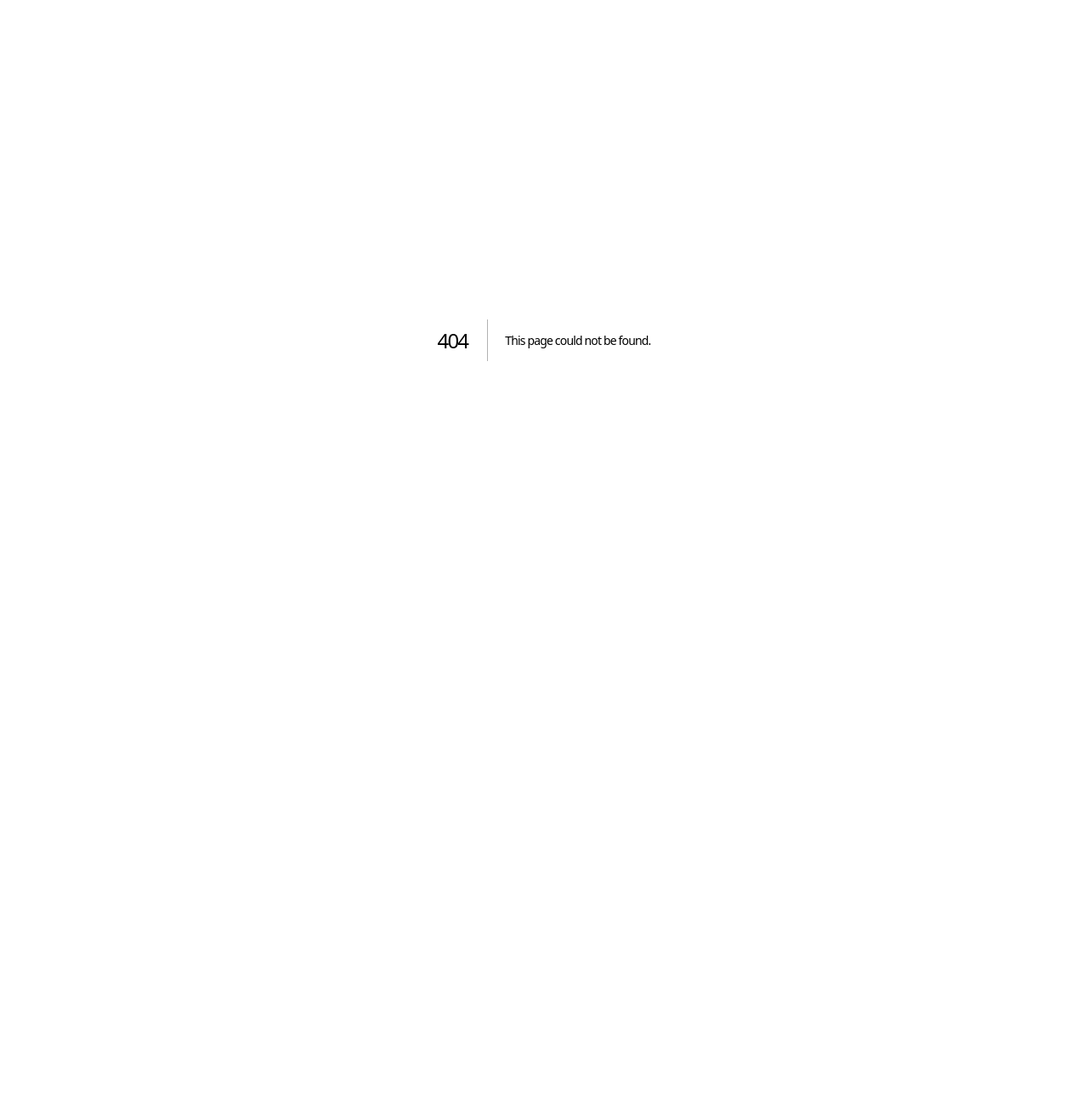
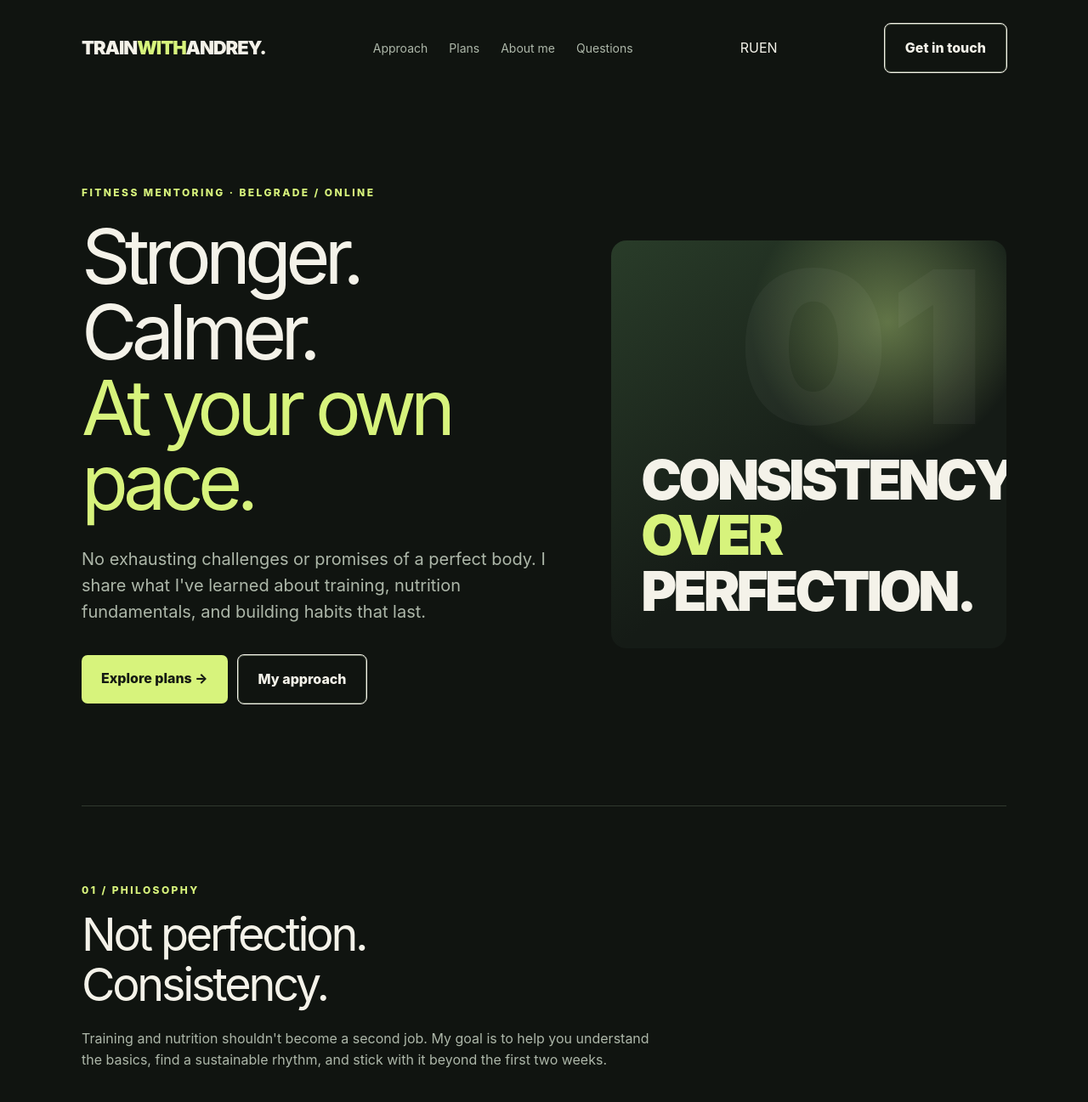
Before and after one commit to AndreyChursin/ac-fitness, a Next.js app: page /en in a window 1280 px wide. Before the commit this address had no page. Shown: the top 1297 px of the page at 85% size. Before the commit the page ends 800 px from the top, so only its background shows below. Built offline with nearby package versions, Linux system fonts and the light colour scheme.

Commit message:
Add English localization

```diff
--- /dev/null
+++ b/src/app/en/page.tsx
@@ -0,0 +1,209 @@
+import Link from "next/link";
+
+const copy = {
+  "nav": [
+    "Approach",
+    "Plans",
+    "About me",
+    "Questions",
+    "Get in touch"
+  ],
+  "eyebrow": "Fitness mentoring · Belgrade / online",
+  "hero": [
+    "Stronger.",
+    "Calmer.",
+    "At your own pace."
+  ],
+  "lead": "No exhausting challenges or promises of a perfect body. I share what I've learned about training, nutrition fundamentals, and building habits that last.",
+  "actions": [
+    "Explore plans →",
+    "My approach"
+  ],
+  "approach": {
+    "eyebrow": "01 / Philosophy",
+    "title": [
+      "Not perfection.",
+      "Consistency."
+    ],
+    "sub": "Training and nutrition shouldn't become a second job. My goal is to help you understand the basics, find a sustainable rhythm, and stick with it beyond the first two weeks.",
+    "cards": [
+      [
+        "Habits",
+        "Realistic goals, consistency, and working through the obstacles that hold you back."
+      ],
+      [
+        "Mindful training",
+        "Understanding general principles of training load, recovery, and tracking progress."
+      ],
+      [
+        "Balanced nutrition",
+        "Talking about calories, protein, and eating habits without rigid restrictions or therapeutic diets."
+      ]
+    ]
+  },
+  "services": {
+    "eyebrow": "02 / Plans",
+    "title": "Simple and affordable.",
+    "sub": "A small fee for my time, attention, and personal experience. No expensive subscriptions or pushy sales.",
+    "cards": [
+      {
+        "tag": "ONE TIME",
+        "name": "A useful conversation",
+        "price": "800 RSD",
+        "unit": "/ 30 min",
+        "items": [
+          "Discuss goals and habits",
+          "Answers to your questions",
+          "General guidance and resources"
+        ],
+        "cta": "Let's talk"
+      },
+      {
+        "tag": "START HERE",
+        "name": "Basic Mentor",
+        "price": "1,500 RSD",
+        "unit": "/ month",
+        "items": [
+          "Weekly goal check-in",
+          "Support by message",
+          "Habit tracking"
+        ],
+        "cta": "Choose Basic →"
+      },
+      {
+        "tag": "MORE SUPPORT",
+        "name": "Personal Mentor",
+        "price": "3,000 RSD",
+        "unit": "/ month",
+        "items": [
+          "Everything in Basic",
+          "Two 30-minute calls",
+          "Review of progress and challenges"
+        ],
+        "cta": "Choose Personal"
+      }
+    ],
+    "note": "This is educational mentoring based on personal experience, not medical care or professional personal training. Plans do not include individualized exercise prescriptions or therapeutic diets."
+  },
+  "about": {
+    "eyebrow": "03 / About me",
+    "title": "Hi, I'm Andrey.",
+    "paragraphs": [
+      "I'm a software developer, and training has become part of my everyday life. I like a systematic approach: observe, measure progress, learn, and gradually improve habits.",
+      "I don't claim to be a certified personal trainer or dietitian. I share what I've learned and tried myself, and help others stay consistent."
+    ],
+    "quote": "“A good system works even when motivation doesn't.”"
+  },
+  "faq": {
+    "eyebrow": "04 / FAQ",
+    "title": "Frequently asked questions",
+    "items": [
+      [
+        "Is mentoring suitable for beginners?",
+        "Yes, if you're looking for general knowledge, support, and help with habits. For personalized exercise technique or training loads, consult a qualified trainer."
+      ],
+      [
+        "Do you create personalized workout plans or diets?",
+        "No. We can discuss general principles of training and nutrition, but I don't prescribe individualized training loads, therapeutic diets, or medical advice."
+      ],
+      [
+        "Can we work together online?",
+        "Yes. We can communicate through messages and calls wherever you live."
+      ],
+      [
+        "What happens during the first meeting?",
+        "You tell me about your goals, we discuss expectations, and decide whether this format would be useful for you."
+      ]
+    ]
+  },
+  "contact": {
+    "eyebrow": "05 / Ready to start?",
+    "title": "You don't need a perfect Monday. You can start today.",
+    "body": "Tell me what you'd like to achieve and what's getting in your way. We'll discuss whether this approach fits.",
+    "cta": "Message Andrey →",
+    "placeholder": "This is a demo email address — replace it before publishing."
+  },
+  "footer": "Personal experience · No promises of quick results"
+};
+
+export default function EnglishHome() {
+  return (
+    <div className="wrap">
+      <header>
+        <Link className="logo" href="/en#top">TRAIN<span>WITH</span>ANDREY.</Link>
+        <nav>
+          <a href="#approach">{copy.nav[0]}</a>
+          <a href="#services">{copy.nav[1]}</a>
+          <a href="#about">{copy.nav[2]}</a>
+          <a href="#faq">{copy.nav[3]}</a>
+        </nav>
+        <div className="locale-switch"><Link href="/">RU</Link><span aria-current="page">EN</span></div>
+        <a className="btn outline" href="#contact">{copy.nav[4]}</a>
+      </header>
+      <main id="top">
+        <div className="hero">
+          <div>
+            <div className="eyebrow">{copy.eyebrow}</div>
+            <h1>{copy.hero[0]}<br />{copy.hero[1]}<br /><em>{copy.hero[2]}</em></h1>
+            <p className="lead">{copy.lead}</p>
+            <div className="actions">
+              <a className="btn" href="#services">{copy.actions[0]}</a>
+              <a className="btn outline" href="#about">{copy.actions[1]}</a>
+            </div>
+          </div>
+          <div className="hero-art" role="img" aria-label="Abstract fitness-inspired artwork">
+            <div className="art-label">CONSISTENCY<br /><span>OVER</span><br />PERFECTION.</div>
+          </div>
+        </div>
+        <section id="approach">
+          <div className="eyebrow">{copy.approach.eyebrow}</div>
+          <h2>{copy.approach.title[0]}<br />{copy.approach.title[1]}</h2>
+          <p className="sub">{copy.approach.sub}</p>
+          <div className="grid">{copy.approach.cards.map(([title, body], i) => (
+            <article className="card" key={title}><div className="number">0{i+1}</div><h3>{title}</h3><p>{body}</p></article>
+          ))}</div>
+        </section>
+        <section id="services">
+          <div className="eyebrow">{copy.services.eyebrow}</div>
+          <h2>{copy.services.title}</h2>
+          <p className="sub">{copy.services.sub}</p>
+          <div className="grid">{copy.services.cards.map((plan,i) => (
+            <article key={plan.name} className={`card${i === 1 ? " featured" : ""}`}>
+              <div className="number">{plan.tag}</div>
+              <h3>{plan.name}</h3>
+              <div className="price">{plan.price} <small>{plan.unit}</small></div>
+              <ul>{plan.items.map(item => <li key={item}>{item}</li>)}</ul>
+              <a className={`btn${i === 1 ? "" : " outline"}`} href="#contact">{plan.cta}</a>
+            </article>
+          ))}</div>
+          <p className="note">{copy.services.note}</p>
+        </section>
+        <section id="about">
+          <div className="about">
+            <div>
+              <div className="eyebrow">{copy.about.eyebrow}</div>
+              <h2>{copy.about.title}</h2>
+              {copy.about.paragraphs.map(p => <p className="sub" key={p}>{p}</p>)}
+            </div>
+            <div className="quote">{copy.about.quote}</div>
+          </div>
+        </section>
+        <section id="faq" className="faq">
+          <div className="eyebrow">{copy.faq.eyebrow}</div>
+          <h2>{copy.faq.title}</h2>
+          {copy.faq.items.map(([q,a]) => <details key={q}><summary>{q}</summary><p>{a}</p></details>)}
+        </section>
+        <section id="contact">
+          <div className="cta">
+            <div className="eyebrow" style={{color:"#39522b"}}>{copy.contact.eyebrow}</div>
+            <h2>{copy.contact.title}</h2>
+            <p>{copy.contact.body}</p>
+            <a className="btn" href="mailto:hello@example.com?subject=Train%20With%20Andrey%20%E2%80%94%20mentoring">{copy.contact.cta}</a>
+            <p style={{fontSize:12,marginTop:20}}>{copy.contact.placeholder}</p>
+          </div>
+        </section>
+      </main>
+      <footer><span>© 2026 Train With Andrey</span><span>{copy.footer}</span></footer>
+    </div>
+  );
+}
```
